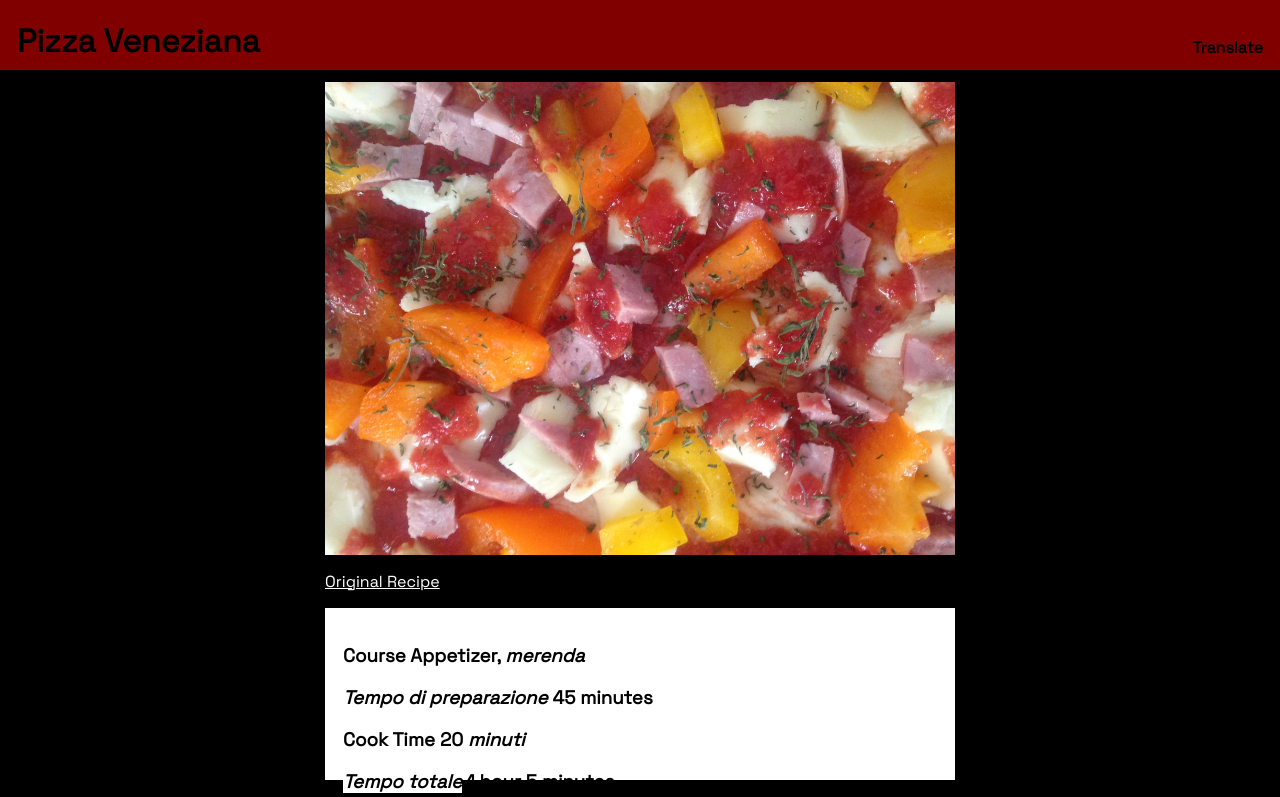
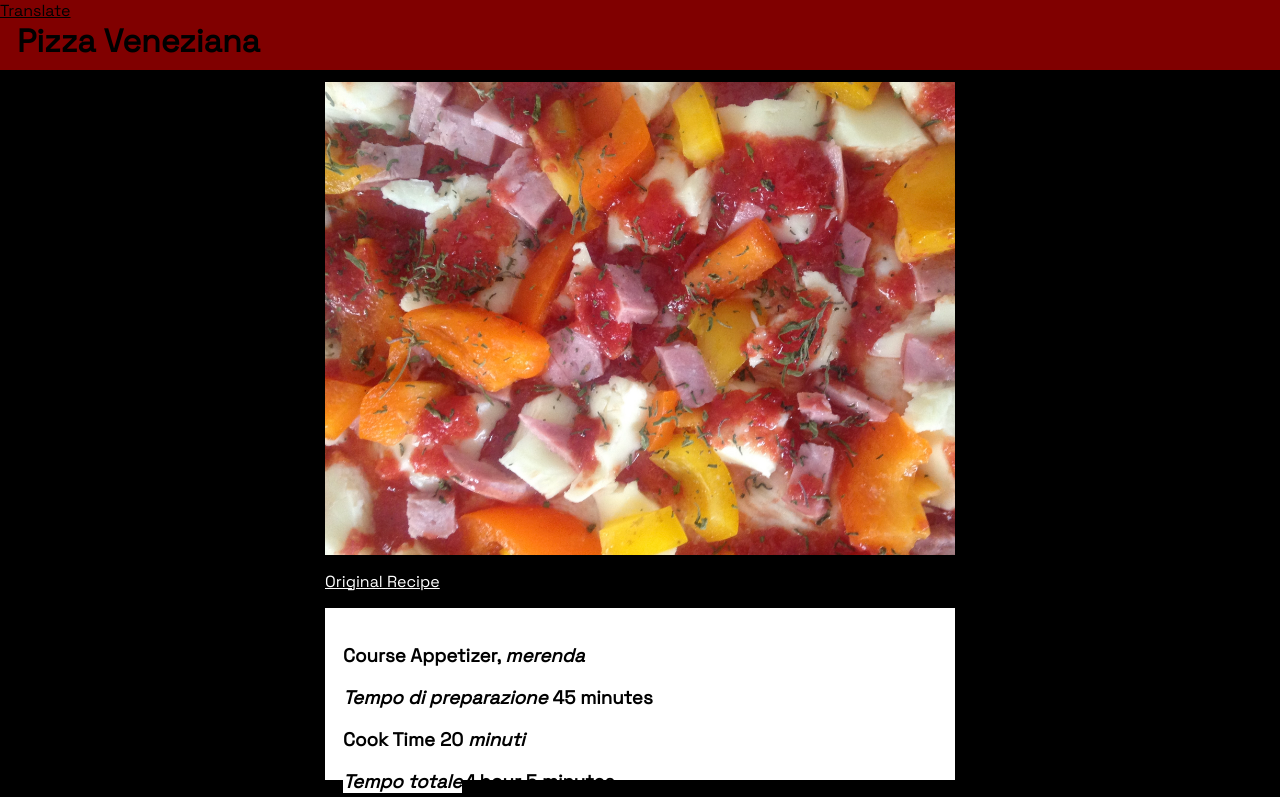
Before and after one commit to DaisyMinuzzo/FlowerGarden, a plain HTML site: page indice.html in a window 1280 px wide. Shown: the top 797 px of the page. Drawn offline with nearby package versions, Linux system fonts and the light colour scheme; a script that the page names is missing.

Commit message:
Update indice.html

```diff
--- a/indice.html
+++ b/indice.html
@@ -17,7 +17,7 @@
 
 		<div class="menu">
 		<h1>Pizza Veneziana</h1>
-		<div id="button"><a href="index.html"><h4>Translate</h4></a></div>
+		<a href="index.html">Translate</a>
 		</div>
 
 
```
